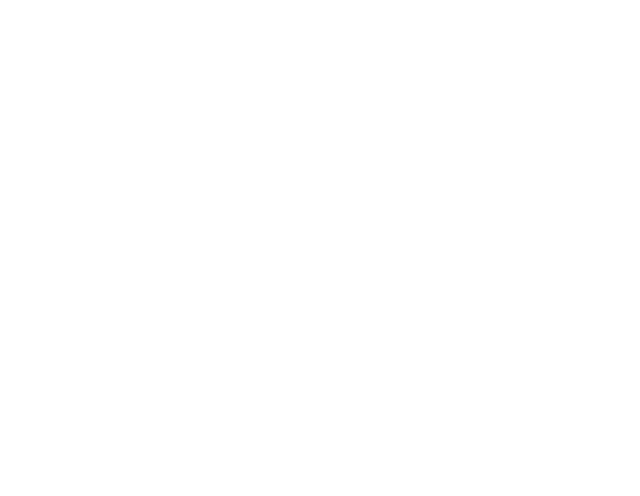
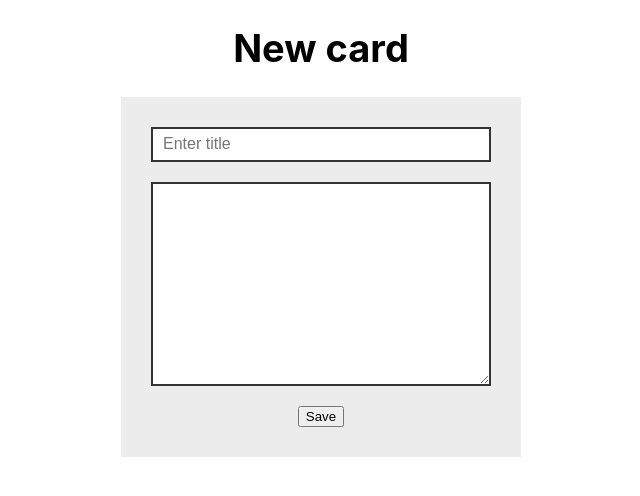
Before and after one commit to nl-kaidzen/react-performance-test, a React app: page /create in a window 1280 px wide. Shown: the top 496 px of the page, without its empty margins (319-959 px from the left). Built offline with nearby package versions, Linux system fonts and the light colour scheme.

Commit message:
Add CardForm, work with localStorage, routing

```diff
--- a/src/App.js
+++ b/src/App.js
@@ -1,16 +1,56 @@
-import React from 'react';
-import { Switch, Route } from 'react-router-dom'
+import React, { useState } from 'react';
+import { Switch, Route} from 'react-router-dom'
 import './App.css';
 import CardList from './components/CardList/CardList';
+import CardForm from './components/CardForm/CardForm';
 
+const App = () => {
+  const [cards, setCards] = useState(
+    JSON.parse(localStorage.getItem('cards')) || []
+  );
 
-const App =(props) => {
+  React.useEffect(() => {
+    localStorage.setItem('cards', JSON.stringify(cards))
+  }, [cards])
+
+  const addCard = (title, text) => {
+    const id = new Date();
+    const createdCard = {
+      id: id,
+      title: title,
+      text: text,
+      isFavorite: false,
+    };
+
+    setCards([...cards, createdCard]);
+  };
+
+  // const updateCard = () => {};
+
+  const toggleFavorite = (id) => {
+    const cardIndex = cards.indexOf(cards.find((card) => card.id === id));
+    const newCardsArray = [...cards];
+    newCardsArray[cardIndex].isFavorite = !newCardsArray[cardIndex].isFavorite;
+    setCards([...newCardsArray]);
+  };
+
   return(
     <main>
       <Switch>
-        <Route exact path='/' component={CardList}/>
+        <Route
+          exact path='/'
+          render={(props) => <CardList {...props}
+            cards={cards}
+            onFavoriteClick={toggleFavorite}/>}
+        />
         <Route path='/info/?id' />
-        <Route path='/create' />
+        <Route
+          path='/create'
+          render={(props) => <CardForm {...props}
+            type={'new'}
+            onSaveClick={addCard}
+            />}
+        />
       </Switch>
     </main>
   );
--- a/src/components/Card/Card.jsx
+++ b/src/components/Card/Card.jsx
@@ -4,11 +4,15 @@ import styles from './Card.module.scss'
 const Card = (props) => {
     return(
         <li className={styles.card}>
-            <h2 className={styles.cardTitle}>Title</h2>
-            <p className={styles.cardText}>Lorem ipsum dolor sit amet, consectetur adipisicing elit. Adipisci vitae harum quod, blanditiis</p>
+            <h2 className={styles.cardTitle}>{props.cardInfo.title}</h2>
+            <p className={styles.cardText}>{props.cardInfo.text}</p>
             <div className={styles.cardButtonWrapper}>
                 <button>Edit</button>
-                <button>Like</button>
+                <button
+                    onClick={() => props.onFavoriteClick(props.cardInfo.id)}
+                >
+                    {props.cardInfo.isFavorite ? 'Dislike' : 'Like'}
+                </button>
             </div>
         </li>
     );
--- /dev/null
+++ b/src/components/CardForm/CardForm.jsx
@@ -0,0 +1,60 @@
+import React, { useState } from 'react';
+import styles from './CardForm.module.scss'
+import HeaderTitle from '../common/HeaderTitle';
+import { useHistory } from 'react-router-dom';
+
+const CardForm = (props) => {
+  const [inputValue, setInputValue] = useState('');
+  const [textareaValue, setTextareaValue] = useState('');
+
+  const onChange = (event) => {
+    const target = event.target;
+    const value = target.value;
+    target.name === 'title'
+    ? setInputValue(value)
+    : setTextareaValue(value);
+  }
+
+  const history = useHistory('/');
+  const onSaveClick = () => {
+    props.onSaveClick(inputValue, textareaValue);
+    history.push('/')
+  }
+
+  return (
+    <>
+      <HeaderTitle title={props.type === 'new' ? 'New card' : 'Card info'} />
+      <form className={styles.form} action="">
+        <input
+          className={styles.formInput}
+          value={inputValue}
+          type="text"
+          placeholder="Enter title"
+          name="title"
+          onChange={(event) => onChange(event)}
+        />
+        <textarea
+          className={styles.formSelect}
+          value={textareaValue}
+          onChange={(event) => onChange(event)}
+          name="" id="" cols="30" rows="10"
+        />
+
+        {props.type === 'new' ? (
+          <div className="buttonWrapper">
+            <button
+              onClick={onSaveClick}
+              type="button">Save</button>
+          </div>
+        ) : (
+            <div className="buttonWrapper">
+              <button type="button">Save</button>
+              <button type="button">Delete</button>
+            </div>
+          )}
+      </form>
+    </>
+  );
+};
+
+export default CardForm;
--- /dev/null
+++ b/src/components/CardForm/CardForm.module.scss
@@ -0,0 +1,34 @@
+* {
+    box-sizing: border-box;
+}
+
+.form {
+    display: flex;
+    flex-direction: column;
+    width: 400px;
+    height: auto;
+    padding: 30px;
+    justify-content: flex-start;
+    align-items: center;
+    background-color: rgb(236, 236, 236);
+    margin: auto;
+}
+
+.formInput,
+.formSelect {
+    font-size: 1.6rem;
+    border: 2px solid #333333;
+    color: #333333;
+    margin-bottom: 20px;
+    padding: 0 10px;
+    width: 100%;
+}
+
+.formInput {
+    height: 35px;
+    margin-bottom: 20px;
+}
+
+.formSelect {
+    padding: 10px;
+}
--- a/src/components/CardList/CardList.jsx
+++ b/src/components/CardList/CardList.jsx
@@ -1,16 +1,22 @@
 import React from 'react';
 import Card from '../Card/Card';
 import AddCardButton from '../AddCardButton/AddCardButton';
+import HeaderTitle from './../common/HeaderTitle'
 import styles from './CardList.module.scss'
 
 const CardList =(props) => {
+    const cards = props.cards.map((card) => <Card
+        cardInfo={card}
+        onFavoriteClick={props.onFavoriteClick}
+        key={card.id}/>)
     return(
-        <ul className={styles.list}>
-            <AddCardButton />
-            <Card />
-            <Card />
-            <Card />
-        </ul>
+        <>
+            <HeaderTitle title={'Card List'}/>
+            <ul className={styles.list}>
+                <AddCardButton key={1}/>
+                {cards}
+            </ul>
+        </>
     );
 }
 
--- a/src/components/CardList/CardList.module.scss
+++ b/src/components/CardList/CardList.module.scss
@@ -4,9 +4,9 @@
 
 .list {
     display: flex;
-    max-width: 960px;
+    max-width: 930px;
     flex-direction: row;
-    justify-content: space-between;
+    justify-content: flex-start;
     flex-wrap: wrap;
     margin: 30px auto 0;
     padding: 0;
--- a/src/components/common/HeaderTitle.jsx
+++ b/src/components/common/HeaderTitle.jsx
@@ -1,8 +1,9 @@
 import React from "react";
+import styles from './HeaderTitle.module.scss'
 
-const HeaderTitle = props => {
+const HeaderTitle = (props) => {
   return (
-    <h1>{props.title}</h1>
+    <h1 className={styles.title}>{props.title}</h1>
   );
 };
 
--- /dev/null
+++ b/src/components/common/HeaderTitle.module.scss
@@ -0,0 +1,4 @@
+.title {
+    text-align: center;
+    font-size: 3.8rem;
+}
```
